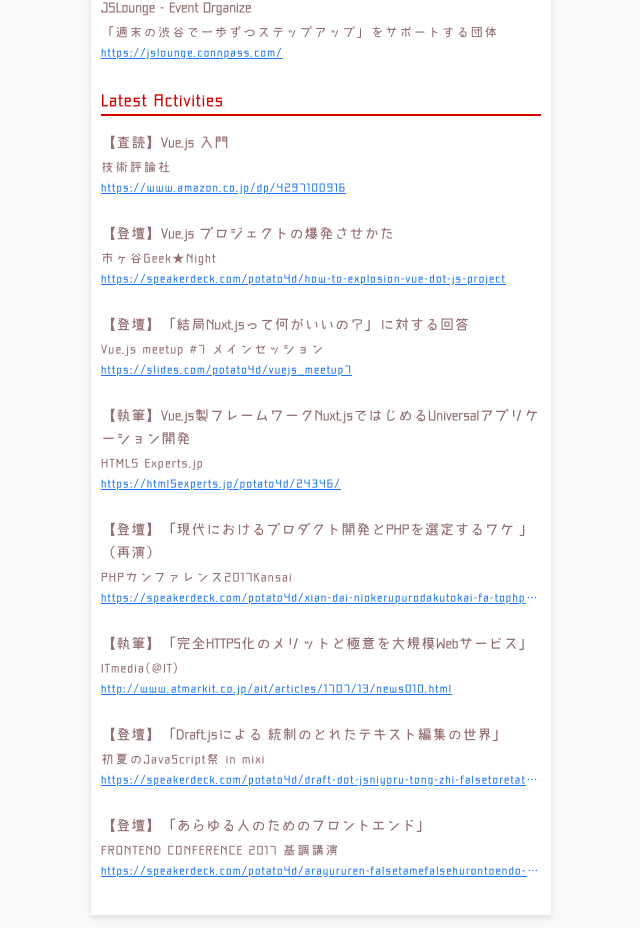
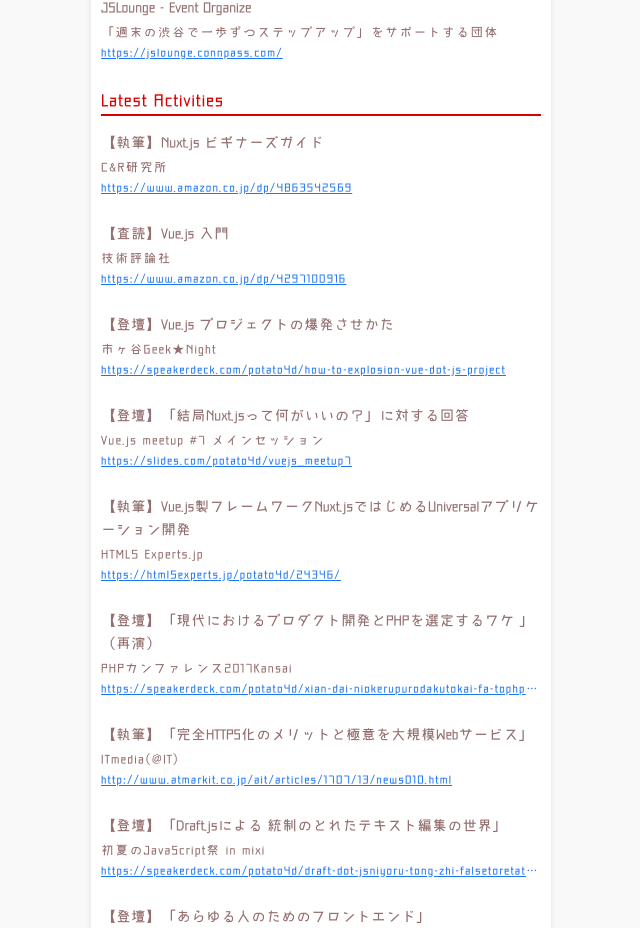
Before and after one commit to potato4d/potato4d.me, a Nuxt app: page / in a window 1280 px wide. Shown: the part 1575-2503 px from the top of the page, without its empty margins (319-959 px from the left). Built offline with nearby package versions, Linux system fonts and the light colour scheme.

Commit message:
Add Nuxt.js beginners guide

```diff
--- a/pages/index.vue
+++ b/pages/index.vue
@@ -139,6 +139,11 @@
   computed: {
     activities() {
       return [
+        {
+          title: '【執筆】Nuxt.js ビギナーズガイド',
+          source: 'C&R研究所',
+          link: 'https://www.amazon.co.jp/dp/4863542569'
+        },
         {
           title: '【査読】Vue.js 入門',
           source: '技術評論社',
```
